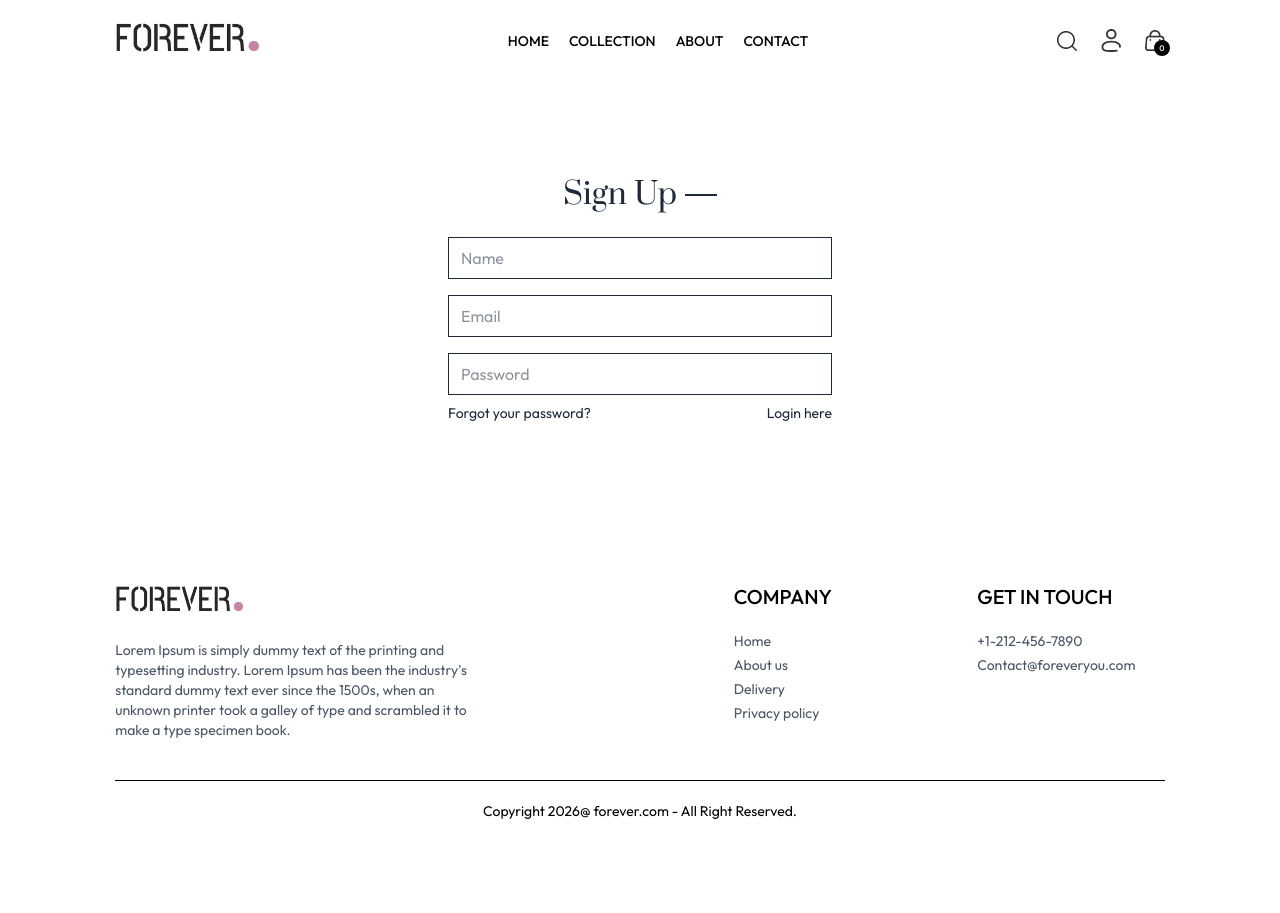
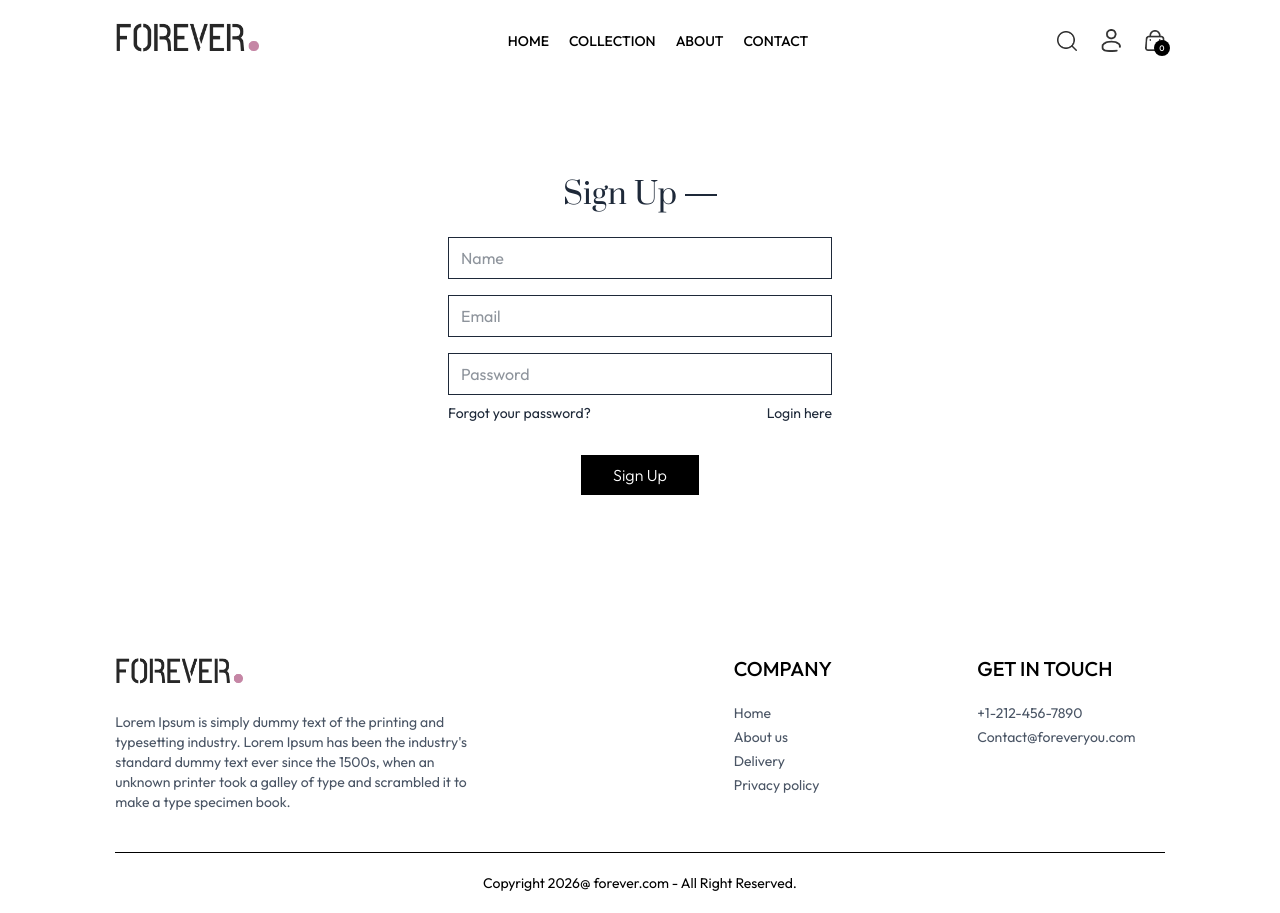
Before and after one commit to Felix3242/e-commerce, a React (Vite) app in the folder frontend/: page /login in a window 1280 px wide. Before the commit the page ends 841 px from the top, so only its background shows below. Built offline with nearby package versions, Linux system fonts and the light colour scheme.

Commit message:
created login ui with onsubmit

```diff
--- a/frontend/src/pages/Login.jsx
+++ b/frontend/src/pages/Login.jsx
@@ -4,8 +4,12 @@
 
   const [ currentState, setCurrentState ] = useState('Sign Up');
 
+  const onSubmitHandler = async (event) => {
+    event.preventDefault();
+  }
+
   return (
-    <form className='flex flex-col items-center w-[90%] sm:max-w-96 m-auto mt-14 gap-4 text-gray-800'>
+    <form onSubmit={onSubmitHandler} className='flex flex-col items-center w-[90%] sm:max-w-96 m-auto mt-14 gap-4 text-gray-800'>
       <div className='inline-flex items-center gap-2 mb-2 mt-10'>
         <p className='prata-regular text-3xl'>{currentState}</p>
         <hr className=' border-none h-[1.5px] w-8 bg-gray-800' />
@@ -21,6 +25,7 @@
             : <p onClick={() => setCurrentState('Login')} className='cursor-pointer'>Login here</p>
         }
       </div>
+      <button className='cursor-pointer bg-black text-white font-light px-8 py-2 mt-4'>{currentState === 'Login' ? 'Sign In' : 'Sign Up'}</button>
     </form>
   )
 }
```
